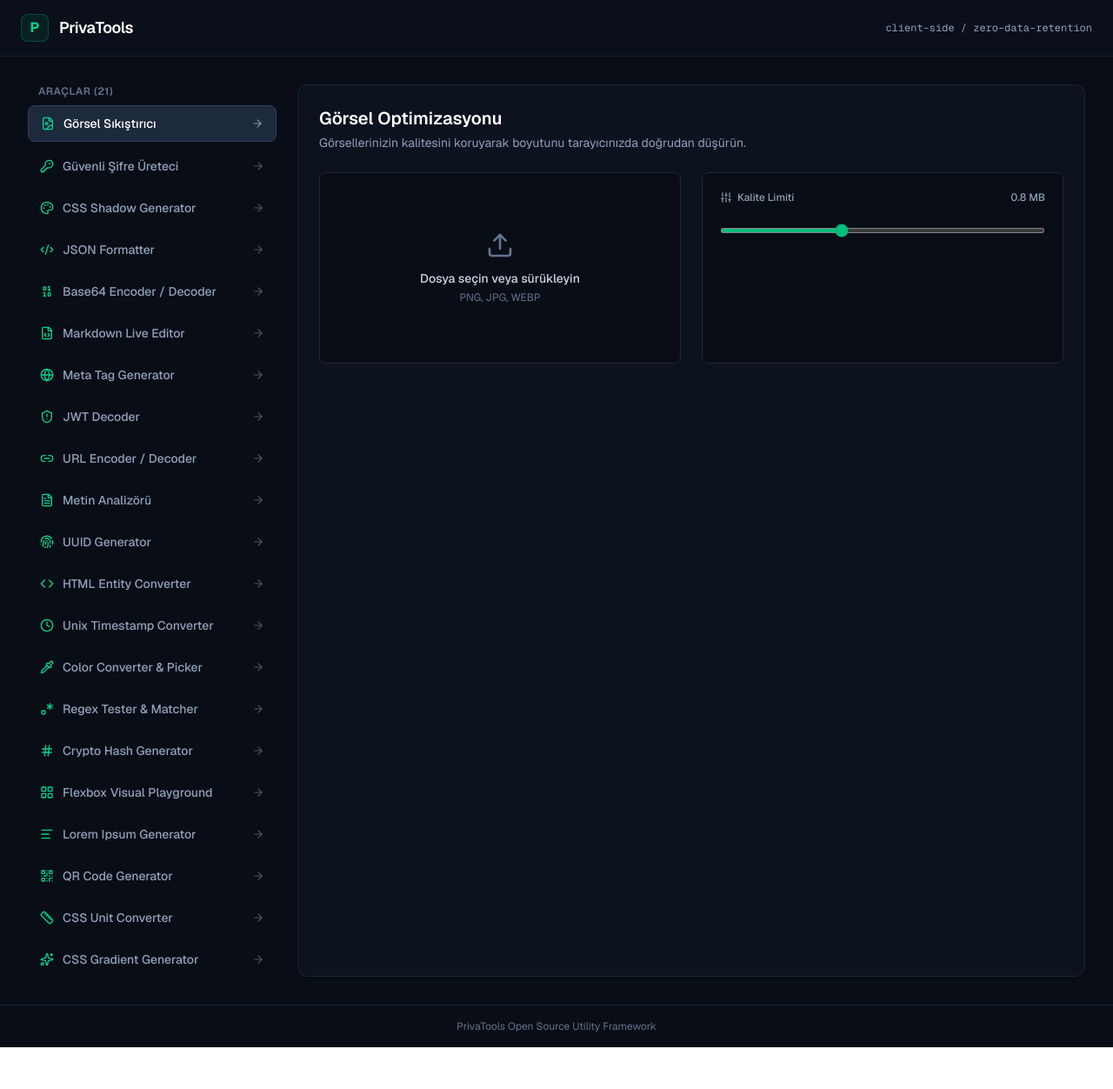
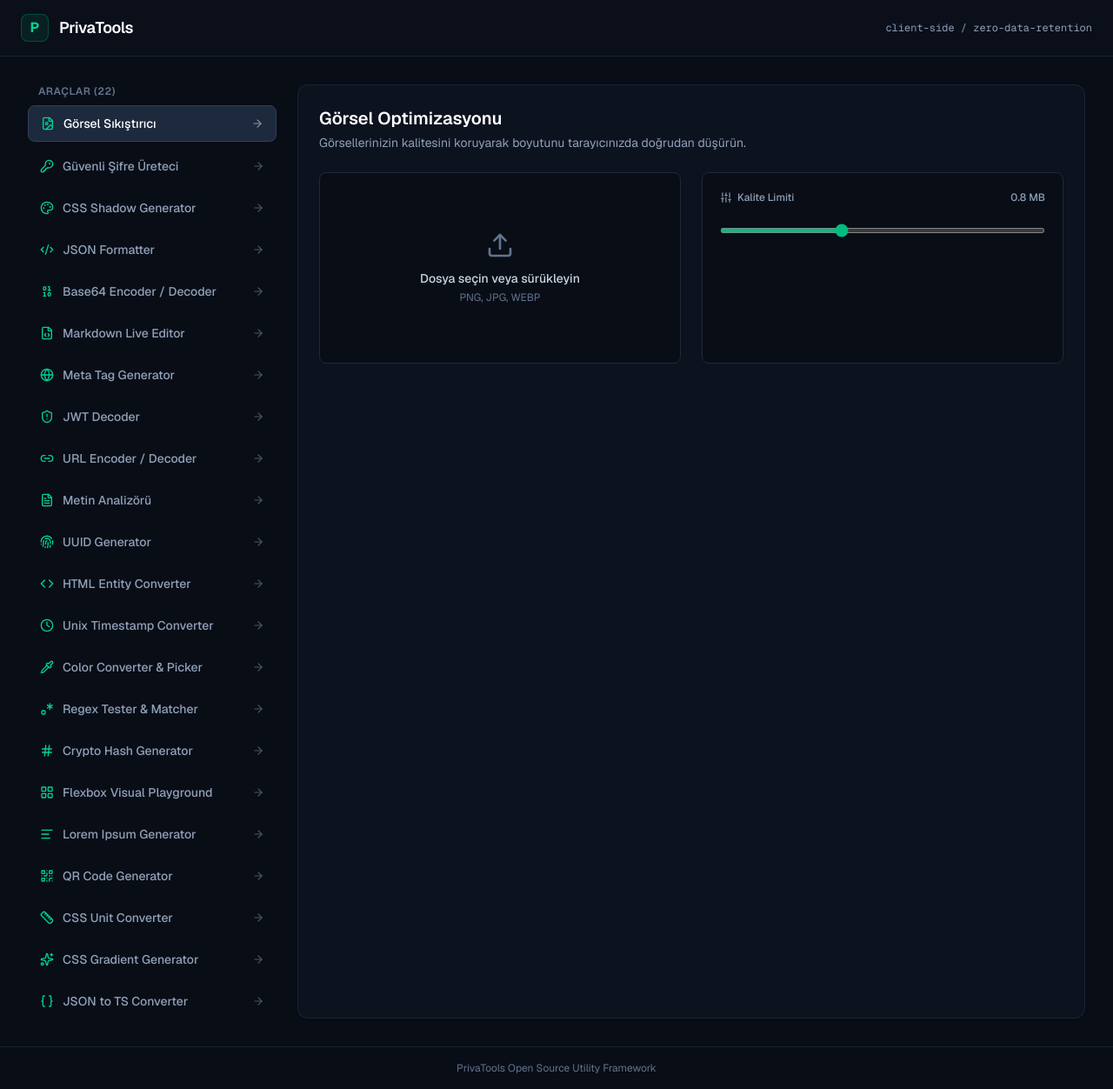
Before and after one commit to MuhammedEdev/privatools, a Next.js app: page / in a window 1280 px wide. Shown: the whole page at 87% size. Before the commit the page ends 1204 px from the top, so only its background shows below. Built offline with nearby package versions, Linux system fonts and the light colour scheme.

Commit message:
Integrate JsonToTsConverter component and update sidebar count to 22

```diff
--- a/src/app/page.tsx
+++ b/src/app/page.tsx
@@ -23,10 +23,11 @@ import {
   QrCode,
   Ruler,
   Sparkles,
+  Braces,
   ArrowRight
 } from "lucide-react";
 
-// Tüm Modüler Bileşenler (Artık 21 Araç!)
+// Tüm Modüler Bileşenler (Artık 22 Araç!)
 import ImageCompressor from "@/components/tools/ImageCompressor";
 import PasswordGenerator from "@/components/tools/PasswordGenerator";
 import JwtDecoder from "@/components/tools/JwtDecoder";
@@ -48,9 +49,10 @@ import RegexTester from "@/components/tools/RegexTester";
 import LoremIpsumGenerator from "@/components/tools/LoremIpsumGenerator";
 import CssUnitConverter from "@/components/tools/CssUnitConverter";
 import CssGradientGenerator from "@/components/tools/CssGradientGenerator";
+import JsonToTsConverter from "@/components/tools/JsonToTsConverter";
 
 export default function Home() {
-  const [activeTab, setActiveTab] = useState<"compressor" | "password" | "shadow" | "json" | "base64" | "markdown" | "meta" | "jwt" | "url" | "text" | "uuid" | "html" | "timestamp" | "color" | "regex" | "hash" | "flexbox" | "lorem" | "qr" | "unit" | "gradient">("compressor");
+  const [activeTab, setActiveTab] = useState<"compressor" | "password" | "shadow" | "json" | "base64" | "markdown" | "meta" | "jwt" | "url" | "text" | "uuid" | "html" | "timestamp" | "color" | "regex" | "hash" | "flexbox" | "lorem" | "qr" | "unit" | "gradient" | "ts">("compressor");
 
   return (
     <div className="min-h-screen bg-[#090D16] text-slate-200 font-sans flex flex-col justify-between">
@@ -71,7 +73,7 @@ export default function Home() {
         {/* Sidebar */}
         <aside className="lg:col-span-3 space-y-2">
           <p className="text-xs font-semibold text-slate-500 uppercase tracking-wider px-3 mb-2">
-            Araçlar (21)
+            Araçlar (22)
           </p>
           <button
             onClick={() => setActiveTab("compressor")}
@@ -387,6 +389,21 @@ export default function Home() {
             </div>
             <ArrowRight className="w-3.5 h-3.5 opacity-50" />
           </button>
+
+          <button
+            onClick={() => setActiveTab("ts")}
+            className={`w-full flex items-center justify-between px-3.5 py-2.5 rounded-lg text-sm font-medium transition-all ${
+              activeTab === "ts"
+                ? "bg-slate-800 text-white border border-slate-700"
+                : "text-slate-400 hover:text-slate-200 hover:bg-slate-900"
+            }`}
+          >
+            <div className="flex items-center gap-2.5">
+              <Braces className="w-4 h-4 text-emerald-400" />
+              <span>JSON to TS Converter</span>
+            </div>
+            <ArrowRight className="w-3.5 h-3.5 opacity-50" />
+          </button>
         </aside>
 
         {/* Dashboard Area */}
@@ -413,6 +430,7 @@ export default function Home() {
           {activeTab === "lorem" && <LoremIpsumGenerator />}
           {activeTab === "unit" && <CssUnitConverter />}
           {activeTab === "gradient" && <CssGradientGenerator />}
+          {activeTab === "ts" && <JsonToTsConverter />}
 
         </section>
       </main>
```
